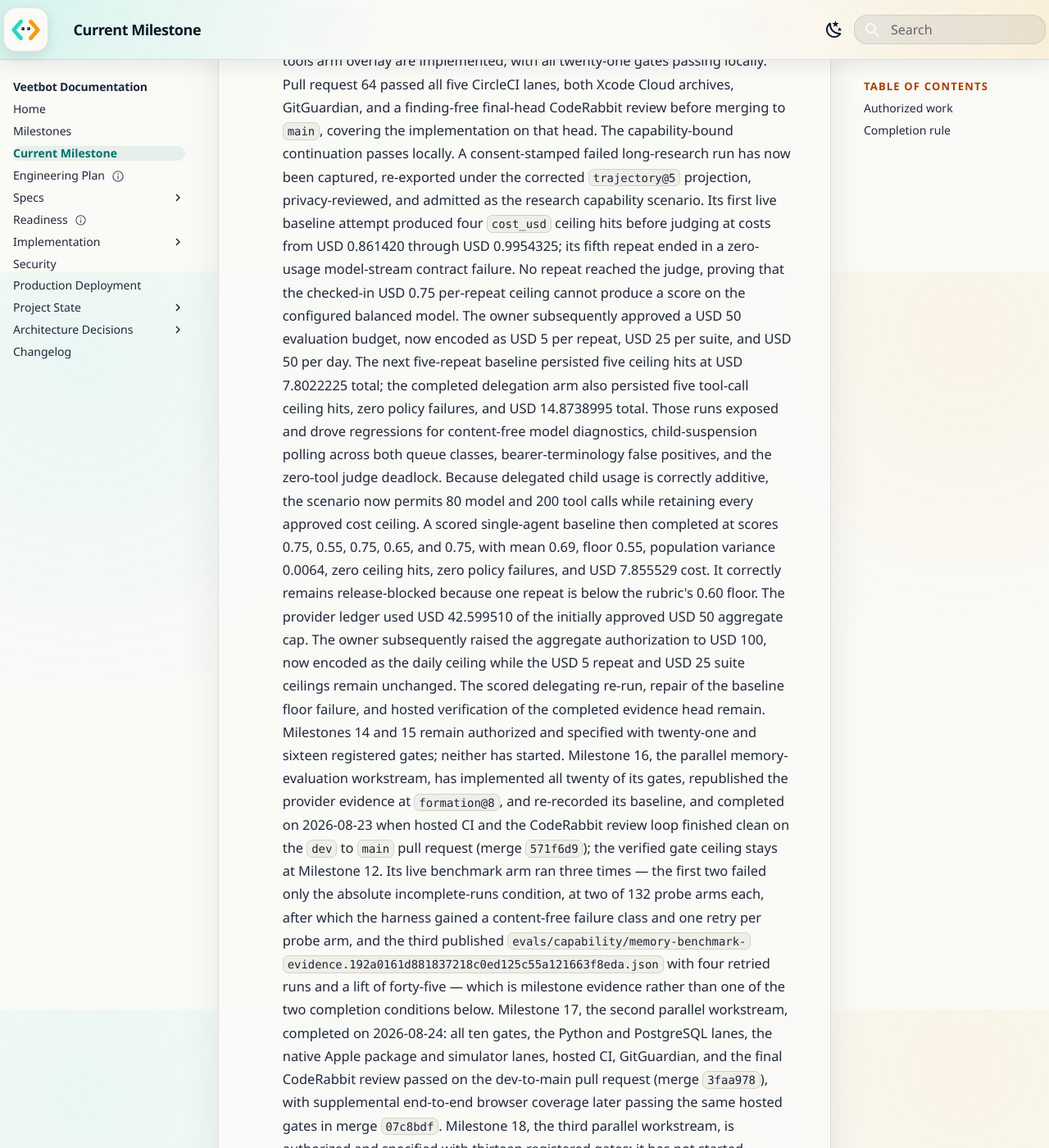
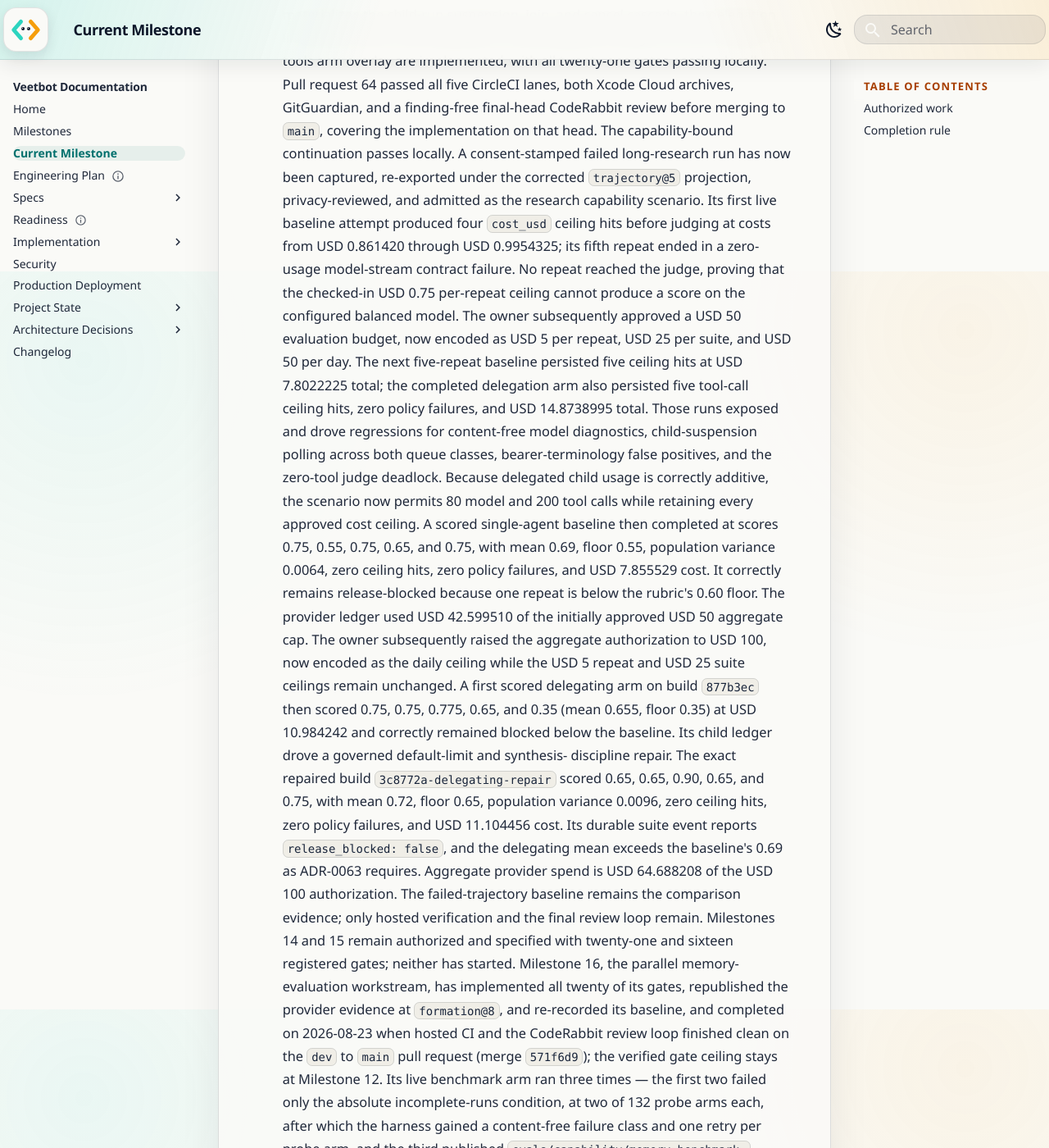
Before and after one commit to avitus/veetbot, an MkDocs documentation site: the page built from docs/plan/current-milestone.md, in a window 1280 px wide and 1400 px high, scrolled down 1469 px. Shown: the whole window at 82% size. Built offline with MkDocs 1.6.1 and Material for MkDocs 9.7.7, drawn with Linux system fonts in a browser that asks for light colours.

Commit message:
docs: record passing Milestone 13 delegation evidence
Reading-Lane: A

```diff
--- a/docs/plan/current-milestone.md
+++ b/docs/plan/current-milestone.md
@@ -81,9 +81,18 @@ title: Current Milestone
   provider ledger used USD 42.599510 of the initially approved USD 50
   aggregate cap. The owner subsequently raised the aggregate authorization to
   USD 100, now encoded as the daily ceiling while the USD 5 repeat and USD 25
-  suite ceilings remain unchanged. The scored delegating re-run, repair of the
-  baseline floor failure, and hosted verification of the completed evidence
-  head remain.
+  suite ceilings remain unchanged. A first scored delegating arm on build
+  `877b3ec` then scored 0.75, 0.75, 0.775, 0.65, and 0.35 (mean 0.655,
+  floor 0.35) at USD 10.984242 and correctly remained blocked below the
+  baseline. Its child ledger drove a governed default-limit and synthesis-
+  discipline repair. The exact repaired build `3c8772a-delegating-repair`
+  scored 0.65, 0.65, 0.90, 0.65, and 0.75, with mean 0.72, floor 0.65,
+  population variance 0.0096, zero ceiling hits, zero policy failures, and USD
+  11.104456 cost. Its durable suite event reports `release_blocked: false`, and
+  the delegating mean exceeds the baseline's 0.69 as ADR-0063 requires.
+  Aggregate provider spend is USD 64.688208 of the USD 100 authorization. The
+  failed-trajectory baseline remains the comparison evidence; only hosted
+  verification and the final review loop remain.
   Milestones 14
   and 15 remain authorized and specified with twenty-one and sixteen
   registered gates; neither has started. Milestone 16, the parallel memory-evaluation
```
Also changed, not shown: docs/changelog.md (+15 -0 lines), docs/status/milestones.md (+0 -1 lines), docs/status/project-state.yaml (+35 -2 lines).
